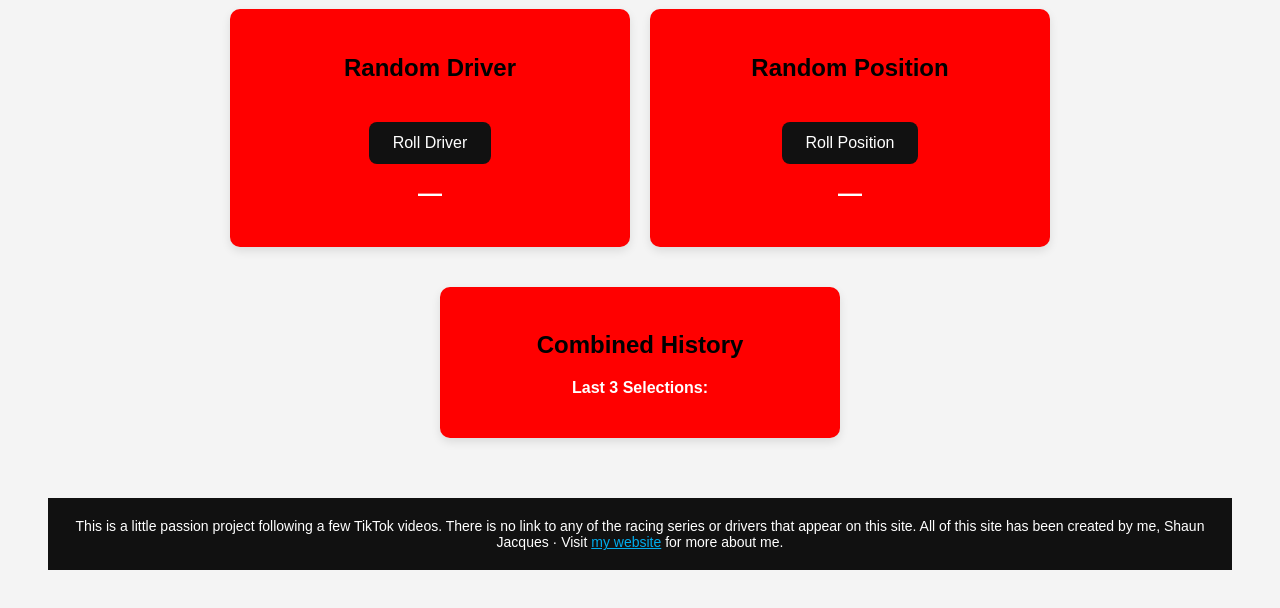
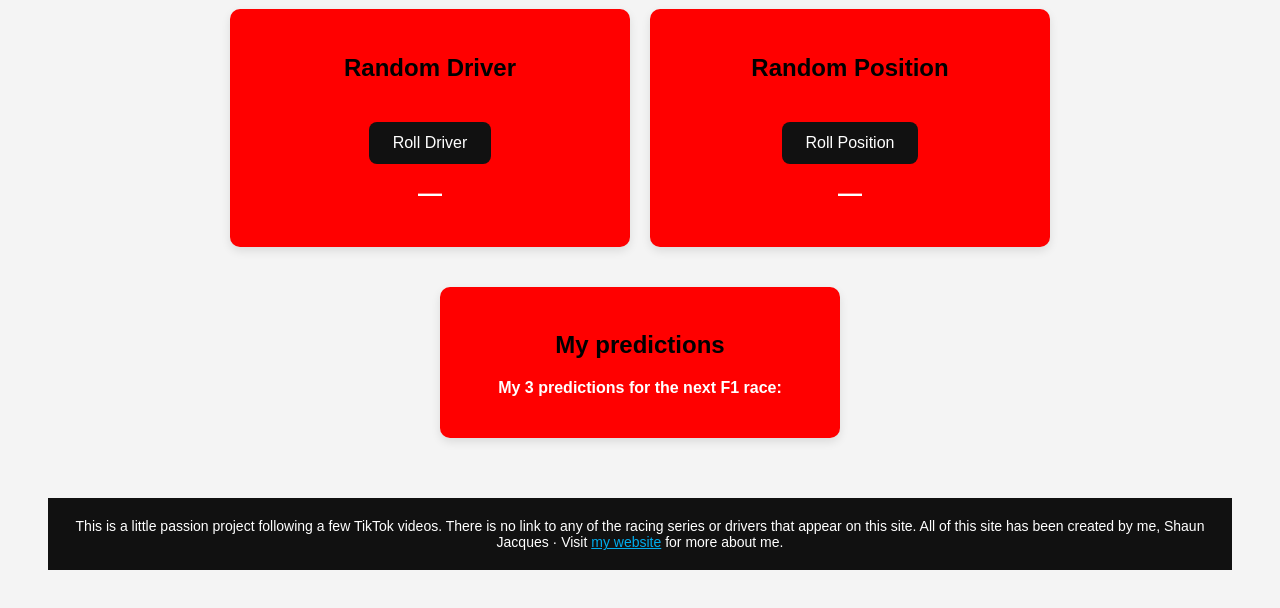
Before and after one commit to ShaunJayx/RollForRacing, a plain HTML site: page F1.html in a window 1280 px wide. Shown: the part 294-902 px from the top of the page. Drawn offline with Linux system fonts and the light colour scheme.

Commit message:
Update F1.html

```diff
--- a/F1.html
+++ b/F1.html
@@ -106,9 +106,9 @@
   </div>
 
   <div class="section history-section">
-    <h2>Combined History</h2>
+    <h2>My predictions</h2>
     <div class="history">
-      <strong>Last 3 Selections:</strong>
+      <strong>My 3 predictions for the next F1 race:</strong>
       <ul id="combinedHistory"></ul>
     </div>
   </div>
```
